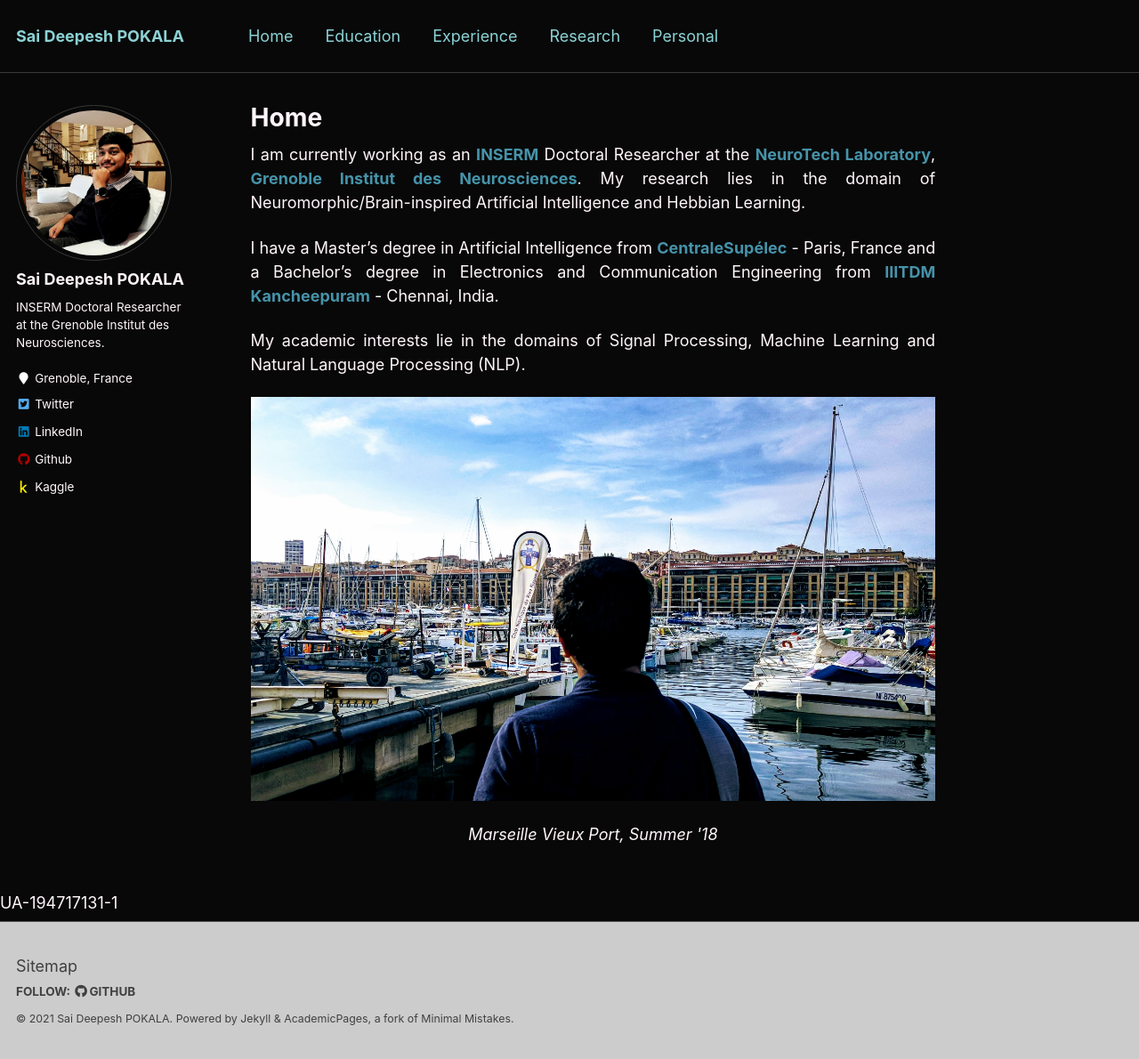
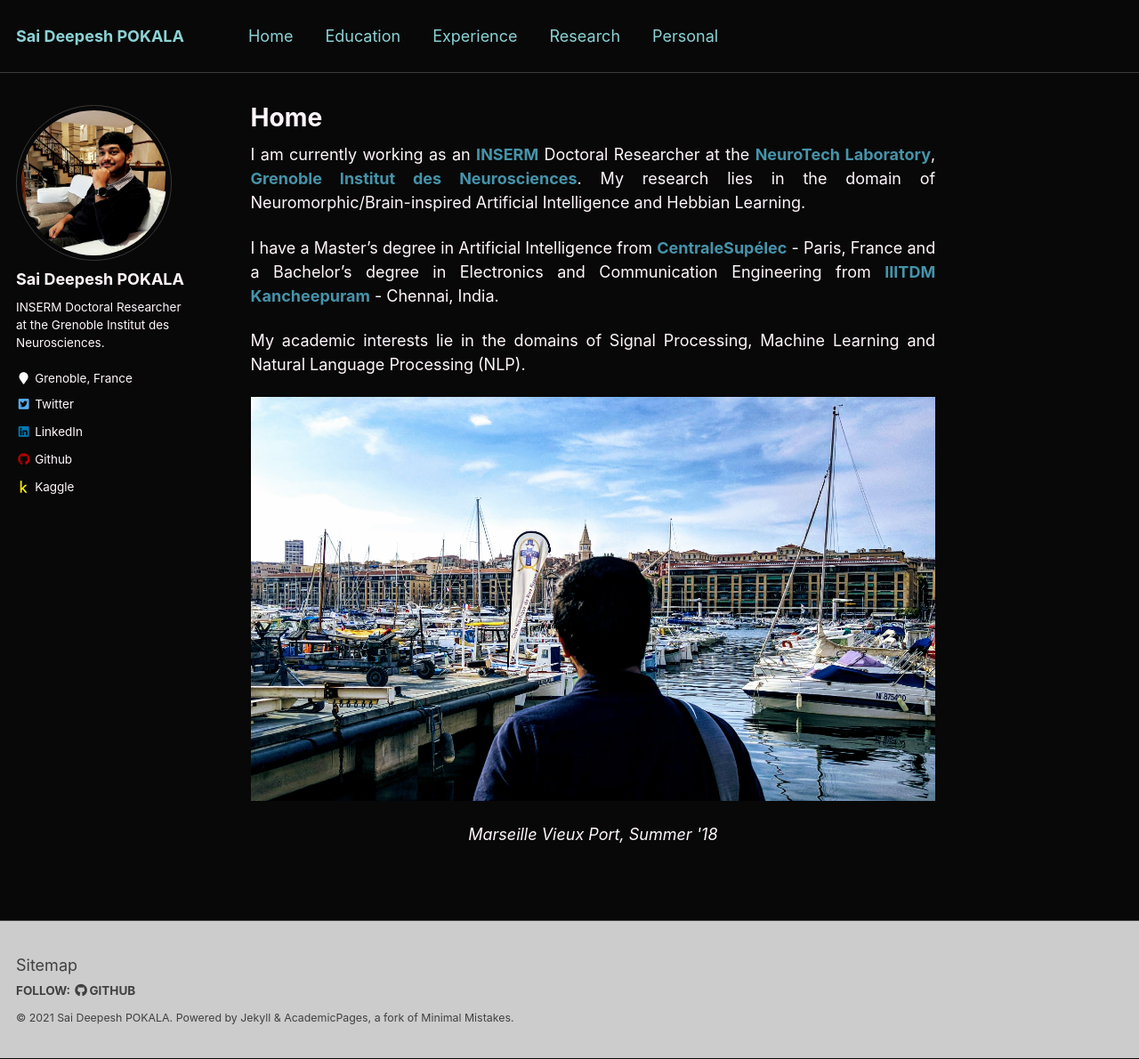
Before and after one commit to saideepesh/saideepesh.github.io, a Jekyll site: the page built from _pages/about.md, in a window 1280 px wide and 1190 px high. Shown: the whole window at 89% size. Built offline with Jekyll 4.4.1, drawn with Linux system fonts in a browser that asks for light colours.

Commit message:
Update custom.html

```diff
--- a/_includes/analytics-providers/custom.html
+++ b/_includes/analytics-providers/custom.html
@@ -1,3 +1,3 @@
 <!-- start custom analytics snippet -->
-UA-194717131-1
+
 <!-- end custom analytics snippet -->
```
